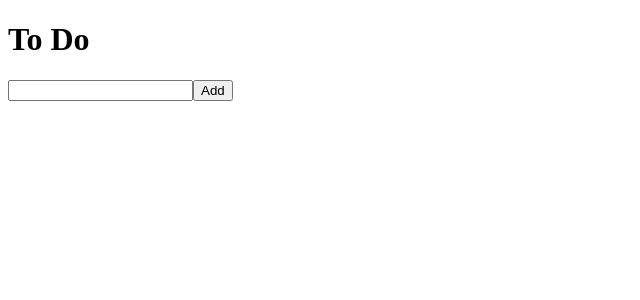
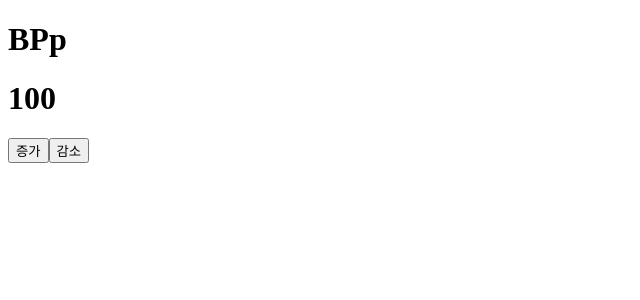
Before and after one commit to shji023/JavaScriptPractice, a React (Create React App) app in the folder react200/test01/: page / in a window 1280 px wide. Shown: the top 300 px of the page, without its empty margins (0-640 px from the left). Built offline with nearby package versions, Linux system fonts and the light colour scheme.

Commit message:
hooks로 수정

```diff
--- a/react200/test01/src/App.js
+++ b/react200/test01/src/App.js
@@ -1,16 +1,82 @@
-import React from 'react';
-import {BrowserRouter, Route, Routes} from 'react-router-dom';
-import Home  from './routes/Home';
-import Detail from './routes/Detail';
-function App() {
-  return (
-    <BrowserRouter>
-      <Routes>
-        <Route path="/" element={<Home />} />
-        <Route path="/:id" element={<Detail/>} />
-      </Routes>
-    </BrowserRouter>
+import React, { Component } from 'react';
+import { connect, useDispatch, useSelector } from 'react-redux';
+import { bindActionCreators } from 'redux';
+import { createAction,handleActions } from 'redux-actions';
+
+class App extends Component {
+  render() {
+    return (
+      <div>
+        <ConnectBpp/>
+      </div>
+    );
+  }
+}
+
+class Bpp extends Component {
+  render() {
+    return (
+      <div>
+        <h1>BPp</h1>
+        <h1>{this.props.num}</h1>
+        <button onClick={this.props.onInc}>증가</button>
+        <button onClick={this.props.onDec}>감소</button>
+      </div>
+    );
+  }
+}
+
+
+const INC = 'INC';
+const DEC = 'DEC';
+
+const inc = createAction(INC);
+const dec = createAction(DEC);
+
+const initState = {
+  num:100
+}
+
+export const reducers = handleActions(
+  {
+    [INC]:(state,action)=>({num:state.num + 1}),
+    [DEC]:(state,action)=>({num:state.num - 1})
+  },
+  initState
+);
+
+// const stateToProps = (state)=> ({num: state.num});
+// const dispatchToProps = dispatch => bindActionCreators({
+//   onInc: inc,
+//   onDec: dec,
+// }, dispatch)
+
+// bindActionCreators
+// const ConnectBpp = connect(
+//   state => ({num: state.num}),
+//   dispatch => bindActionCreators({
+//     onInc: inc,
+//     onDec: dec,
+//   }, dispatch)
+// )(Bpp);
+
+// 위에 코드랑 똑같음
+// const ConnectBpp = connect(
+//   state => ({num: state.num}),
+//   {
+//     onInc: inc,
+//     onDec: dec,
+//   }
+// )(Bpp);
+
+// hooks
+const ConnectBpp = ()=>{
+  const num = useSelector(state=>state.num);
+  const dispatch = useDispatch();
+  return(
+    <Bpp num ={num}
+    onInc ={()=>dispatch(inc())}
+    onDec ={()=>dispatch(dec())} />
   )
 }
-
 export default App;
--- a/react200/test01/src/index.js
+++ b/react200/test01/src/index.js
@@ -1,11 +1,31 @@
 import React from 'react';
 import ReactDOM from 'react-dom';
-import App from './App';
-import {Provider} from 'react-redux';
-import store from './store';
+import App, { reducers } from './App';
+import { createStore } from 'redux';
+import { Provider } from 'react-redux';
+
+//const store = createStore(리듀서);
+const store = createStore(reducers);
+
 ReactDOM.render(
-  <Provider store={store}>
+  <Provider store = {store}>
     <App />
   </Provider>,
-  document.getElementById("root")
+  document.getElementById('root')
 );
+
+/*
+import React from 'react';
+import ReactDOM from 'react-dom';
+import './index.css';
+import './App.css';
+import App from './App';
+import reportWebVitals from './reportWebVitals';
+
+ReactDOM.render(
+  //<React.StrictMode>
+    <App />,
+  //</React.StrictMode>,
+  document.getElementById('root')
+);
+*/
```
